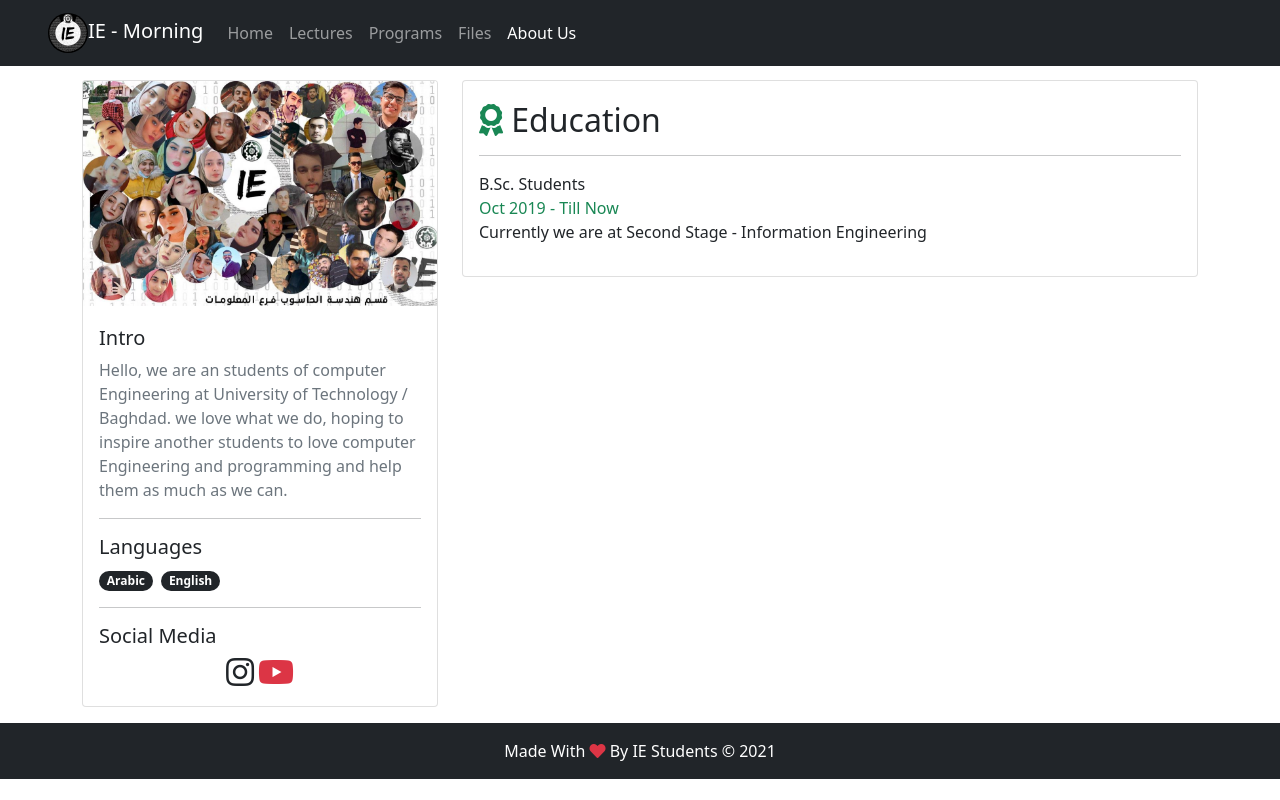
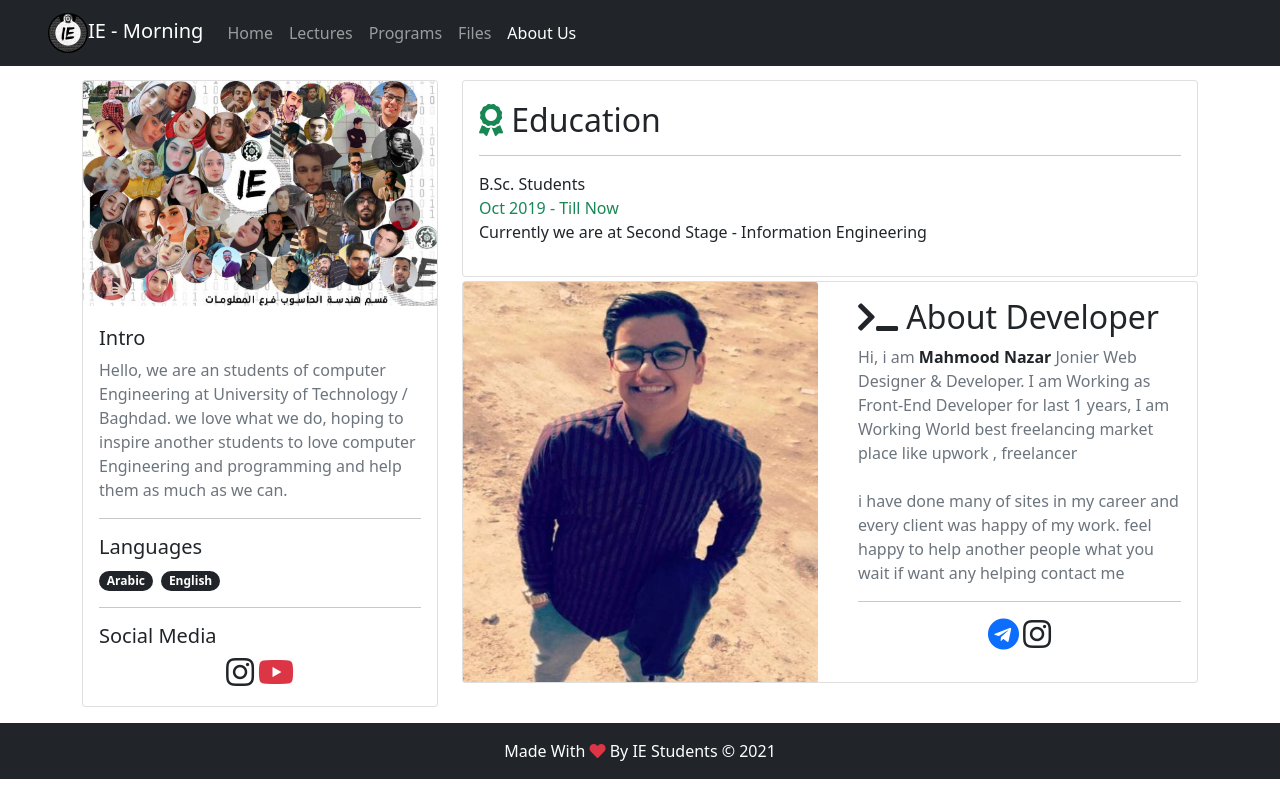
Before and after one commit to uotie/uotie.github.io, a plain HTML site: page pages/about.html in a window 1280 px wide. Drawn offline with nearby package versions, Linux system fonts and the light colour scheme.

Commit message:
edit about.html main.css & add dev img

```diff
--- a/css/main.css
+++ b/css/main.css
@@ -1,3 +1,7 @@
+.img_dev
+{
+    max-height: 400px;
+}
 .content
 {
     padding-top: 5rem;
@@ -58,3 +62,10 @@
   {
       scroll-behavior: smooth;
   }
+  @media (max-width:991px) and (min-width:768px)
+  {
+    .img_dev
+    {
+        max-height: 300px;
+    }
+  }
--- a/pages/about.html
+++ b/pages/about.html
@@ -51,8 +51,8 @@
             </div>
         </div>
     </div>
-    <div class="col-sm-12 col-md-8 col-lg-8 mb-2">
-        <div class="card ">
+    <div class="col-sm-12 col-md-8 col-lg-8 mb-1">
+        <div class="card mb-1">
 
             <div class="card-body mt-1">
                 <h2 class="card-title text-bold"><i class="fas  fa-award text-success"></i>&nbsp;Education</h2>
@@ -65,7 +65,38 @@
 
             </div>
         </div>
+
+
+        <div class="">
+            <div class="card">
+
+                <div class="row">
+                    <div class="col-lg-6 col-md-12 col-sm-12" >
+                        <img class="card-img-top img_dev" src="../imgs/dev.jpg">
+                    </div>
+                    <div class="col-lg-6 col-md-12 col-sm-12">
+                        <div class="card-body">
+                            <h2 class="card-title text-bold"><i class="fas fa-terminal"></i>&nbsp;About Developer</h2>
+                            <p class="card-text text-muted">
+                                Hi, i am <b class="text-dark">Mahmood Nazar</b> Jonier Web Designer & Developer.
+                                I am Working as Front-End Developer for last 1 years, I am Working World best freelancing market place
+                                like upwork , freelancer<br><br>
+                                i have done many of sites in my career and every client was happy of my work.
+                                feel happy to help another people
+                                what you wait if want any helping contact me
+                            </p>
+                            <hr>
+                            <div class="text-center">
+                                <a href="https://t.me/m3h_na" target="_blank"><i class="fab fa-telegram fa-2x "></i></a>
+                                <a href="https://www.instagram.com/m3h_na/" target="_blank"><i class="fab fa-instagram fa-2x text-dark"></i></a>
+                            </div>
+                        </div>
+                    </div>
+                </div>
+            </div>
+        </div>
     </div>
+
 </div>
 </div>
 <button onclick="go_top()" id="myBtn" title="Top"><i class="fas fa-arrow-up"></i></button>
```
Also changed, not shown: imgs/dev.jpg (added).
